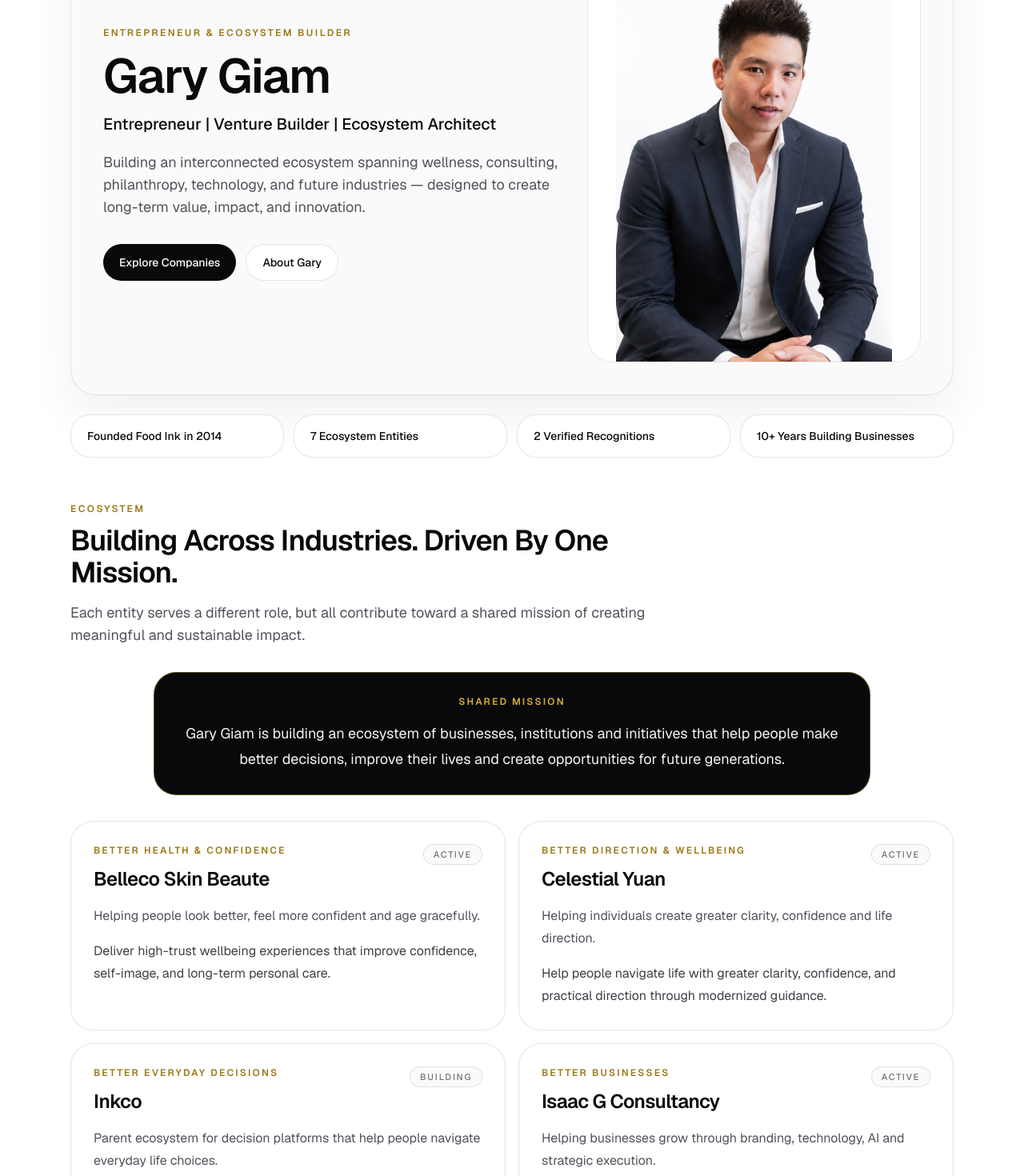
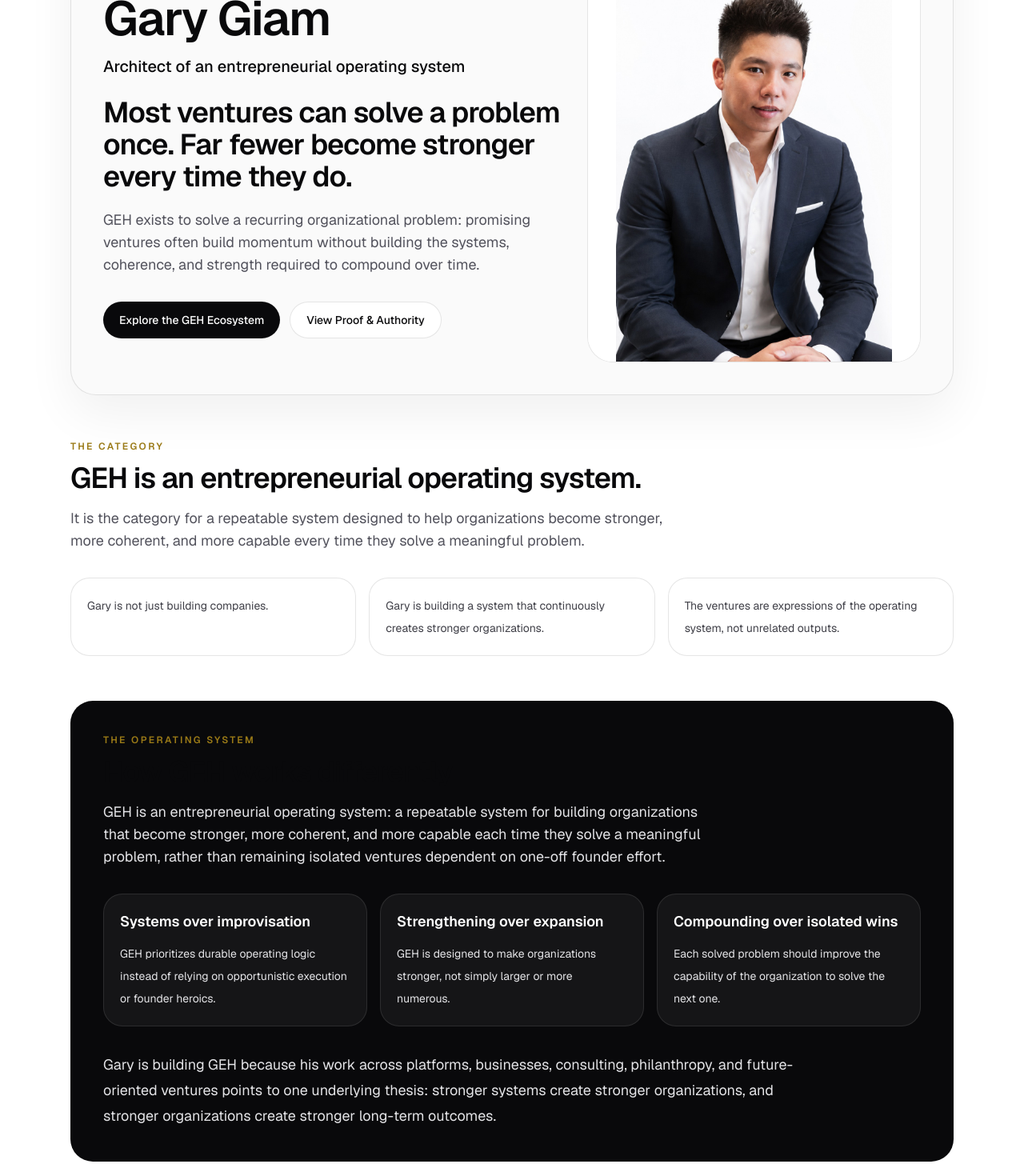
Before and after one commit to Garygiam/garygiam-website, a Next.js app: page / in a window 1280 px wide. Shown: the part 260-1730 px from the top of the page at 80% size. Built offline with nearby package versions, Linux system fonts and the light colour scheme.

Commit message:
feat: implement PB13 homepage narrative foundation

```diff
--- a/app/page.tsx
+++ b/app/page.tsx
@@ -5,7 +5,11 @@
 import { FounderPortrait } from "@/src/components/founder-portrait";
 import { SectionHeading } from "@/src/components/section-heading";
 import { Container } from "@/src/components/ui/container";
-import { content } from "@/src/content";
+import {
+  authorityMediaCoverage,
+  content,
+} from "@/src/content";
+import { homepageNarrative } from "@/src/content/data/homepage";
 import {
   getEcosystemChildren,
   getTopLevelEcosystemEntities,
@@ -30,21 +34,12 @@
   "Inkco",
   "G-Space",
 ];
-const homeHeadline = "Entrepreneur | Venture Builder | Ecosystem Architect";
-const homeEyebrow = "ENTREPRENEUR & ECOSYSTEM BUILDER";
-const homeSupportingCopy =
-  "Building an interconnected ecosystem spanning wellness, consulting, philanthropy, technology, and future industries — designed to create long-term value, impact, and innovation.";
 const topLevelEcosystemEntities = getTopLevelEcosystemEntities(content.ventures);
-const homeStatistics = [
-  "Founded Food Ink in 2014",
-  `${topLevelEcosystemEntities.length} Ecosystem Entities`,
-  `${content.awards.length} Verified Recognitions`,
-  "10+ Years Building Businesses",
-];
 const ecosystemCards = topLevelEcosystemEntities.map((entity) => ({
   entity,
   children: getEcosystemChildren(content.ventures, entity.id),
 }));
+const featuredMediaCoverage = authorityMediaCoverage[0];
 
 export default function Home() {
   return (
@@ -53,33 +48,36 @@
         <section className="grid gap-8 rounded-[2rem] border border-black/10 bg-zinc-50 p-6 shadow-[0_24px_60px_rgba(17,17,17,0.06)] sm:p-10 lg:grid-cols-[minmax(0,1.1fr)_minmax(320px,0.8fr)] lg:items-center">
           <div>
             <p className="text-xs font-semibold uppercase tracking-[0.2em] text-[#9a7a17]">
-              {homeEyebrow}
+              {homepageNarrative.hero.eyebrow}
             </p>
             <h1 className="mt-4 text-5xl font-semibold tracking-tight text-zinc-950 sm:text-6xl">
               {content.person.name}
             </h1>
             <p className="mt-4 max-w-3xl text-lg font-medium text-zinc-950 sm:text-xl">
-              {homeHeadline}
+              {homepageNarrative.hero.headline}
             </p>
+            <h2 className="mt-6 max-w-3xl text-3xl font-semibold tracking-tight text-zinc-950 sm:text-4xl">
+              {homepageNarrative.hero.lead}
+            </h2>
             <p className="mt-5 max-w-2xl text-base leading-7 text-zinc-600 sm:text-lg">
-              {homeSupportingCopy}
+              {homepageNarrative.hero.supporting}
             </p>
             <div className="mt-8 flex flex-col gap-3 sm:flex-row sm:flex-wrap">
               <TrackedLink
-                href="/companies"
-                eventLabel="Explore Companies"
-                eventLocation="home_hero"
+                href={homepageNarrative.hero.primaryCta.href}
+                eventLabel={homepageNarrative.hero.primaryCta.eventLabel}
+                eventLocation={homepageNarrative.hero.primaryCta.eventLocation}
                 className="inline-flex w-fit items-center justify-center rounded-full bg-zinc-950 px-5 py-3 text-sm font-medium text-white"
               >
-                Explore Companies
+                {homepageNarrative.hero.primaryCta.label}
               </TrackedLink>
               <TrackedLink
-                href="/about"
-                eventLabel="About Gary"
-                eventLocation="home_hero"
+                href={homepageNarrative.hero.secondaryCta.href}
+                eventLabel={homepageNarrative.hero.secondaryCta.eventLabel}
+                eventLocation={homepageNarrative.hero.secondaryCta.eventLocation}
                 className="inline-flex w-fit items-center justify-center rounded-full border border-black/10 bg-white px-5 py-3 text-sm font-medium text-zinc-950"
               >
-                About Gary
+                {homepageNarrative.hero.secondaryCta.label}
               </TrackedLink>
             </div>
           </div>
@@ -95,73 +93,50 @@
           />
         </section>
 
-        <section className="mt-6 grid gap-3 sm:grid-cols-2 xl:grid-cols-4">
-          {homeStatistics.map((stat) => (
-            <article
-              key={stat}
-              className="rounded-[1.5rem] border border-black/10 bg-white px-5 py-4"
-            >
-              <p className="text-sm font-medium text-zinc-950">{stat}</p>
-            </article>
-          ))}
-        </section>
-
         <section className="mt-14">
           <SectionHeading
-            eyebrow="Ecosystem"
-            title="Building Across Industries. Driven By One Mission."
-            description={
-              <p>
-                Each entity serves a different role, but all contribute toward a
-                shared mission of creating meaningful and sustainable impact.
-              </p>
-            }
+            eyebrow={homepageNarrative.category.eyebrow}
+            title={homepageNarrative.category.title}
+            description={<p>{homepageNarrative.category.description}</p>}
           />
-          <div className="mt-8 flex justify-center">
-            <div className="max-w-4xl rounded-[1.75rem] border border-[#d4af37]/40 bg-zinc-950 px-6 py-7 text-center text-white sm:px-8">
-              <p className="text-xs font-semibold uppercase tracking-[0.18em] text-[#d4af37]">
-                Shared Mission
-              </p>
-              <p className="mt-4 text-base leading-8 text-zinc-100 sm:text-lg">
-                Gary Giam is building an ecosystem of businesses, institutions
-                and initiatives that help people make better decisions, improve
-                their lives and create opportunities for future generations.
-              </p>
-            </div>
-          </div>
-          <div className="mt-8 grid gap-4 lg:grid-cols-2">
-            {ecosystemCards.map(({ entity, children }) => (
-              <EcosystemEntityCard
-                key={entity.id}
-                entity={entity}
-                childrenEntities={children}
-              />
+          <div className="mt-8 grid gap-4 lg:grid-cols-3">
+            {homepageNarrative.category.mentalModel.map((item) => (
+              <article
+                key={item}
+                className="rounded-[1.5rem] border border-black/10 bg-white p-5"
+              >
+                <p className="text-sm leading-7 text-zinc-700">{item}</p>
+              </article>
             ))}
           </div>
         </section>
 
-        <section className="mt-14 rounded-[1.75rem] border border-black/10 bg-zinc-50 px-6 py-10 sm:px-10">
-          <p className="text-xs font-semibold uppercase tracking-[0.18em] text-[#9a7a17]">
-            Why I Build
+        <section className="mt-14 rounded-[1.75rem] border border-black/10 bg-zinc-950 px-6 py-10 text-white sm:px-10">
+          <SectionHeading
+            eyebrow={homepageNarrative.operatingSystem.eyebrow}
+            title={homepageNarrative.operatingSystem.title}
+            description={
+              <p className="text-zinc-200">
+                {homepageNarrative.operatingSystem.canonicalDefinition}
+              </p>
+            }
+          />
+          <div className="mt-8 grid gap-4 lg:grid-cols-3">
+            {homepageNarrative.operatingSystem.principles.map((principle) => (
+              <article
+                key={principle.title}
+                className="rounded-[1.5rem] border border-white/10 bg-white/5 p-5"
+              >
+                <h3 className="text-lg font-semibold text-white">{principle.title}</h3>
+                <p className="mt-3 text-sm leading-7 text-zinc-200">
+                  {principle.description}
+                </p>
+              </article>
+            ))}
+          </div>
+          <p className="mt-8 max-w-4xl text-base leading-8 text-zinc-200 sm:text-lg">
+            {homepageNarrative.operatingSystem.founderReason}
           </p>
-          <h2 className="mt-3 text-3xl font-semibold tracking-tight text-zinc-950 sm:text-4xl">
-            Why I Build
-          </h2>
-          <p className="mt-3 text-sm font-medium uppercase tracking-[0.18em] text-zinc-500">
-            A mission behind the ecosystem
-          </p>
-          <div className="mt-6 max-w-4xl space-y-5 text-base leading-8 text-zinc-700 sm:text-lg">
-            <p>The goal was never simply to build companies.</p>
-            <p>
-              The goal is to build platforms, businesses, institutions and
-              communities that help people make better decisions, improve their
-              lives and create opportunities for future generations.
-            </p>
-            <p>
-              Each entity serves a different role, but all contribute toward a
-              shared mission of creating meaningful and sustainable impact.
-            </p>
-          </div>
         </section>
 
         <section className="mt-14">
```
